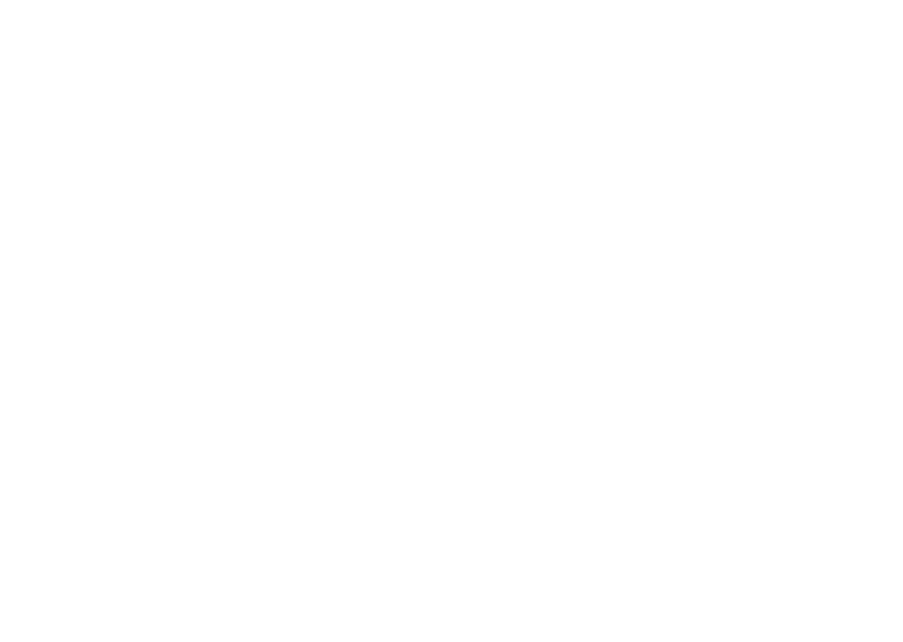
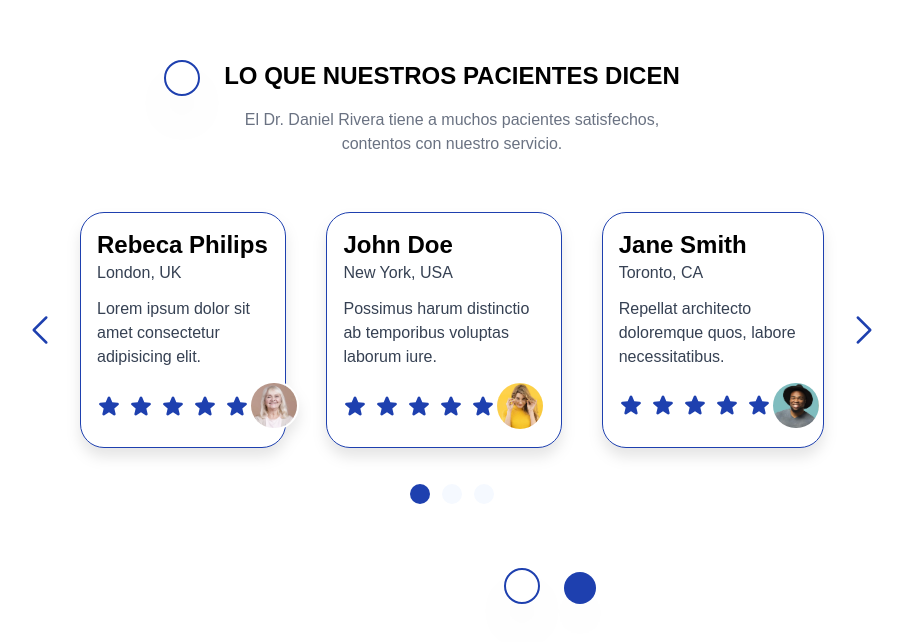
Before and after one commit to DanyRivera/doctor_landing, a Next.js app: page / in a window 1280 px wide. Shown: the part 3634-4276 px from the top of the page, without its empty margins (188-1091 px from the left). Before the commit the page ends 3574 px from the top, so only its background shows below. Built offline with nearby package versions, Linux system fonts and the light colour scheme.

Commit message:
Done: Slider Reviews

```diff
--- /dev/null
+++ b/app/data/reviews.json
@@ -0,0 +1,45 @@
+[
+  {
+    "name": "Rebeca Philips",
+    "location": "London, UK",
+    "text": "Lorem ipsum dolor sit amet consectetur adipisicing elit.",
+    "image": "people1"
+  },
+  {
+    "name": "John Doe",
+    "location": "New York, USA",
+    "text": "Possimus harum distinctio ab temporibus voluptas laborum iure.",
+    "image": "people2"
+  },
+  {
+    "name": "Jane Smith",
+    "location": "Toronto, CA",
+    "text": "Repellat architecto doloremque quos, labore necessitatibus.",
+    "image": "people3"
+  },
+  {
+    "name": "Carlos López",
+    "location": "CDMX, MX",
+    "text": "Quaerat nam nemo nisi. Perspiciatis, eveniet est?",
+    "image": "people4"
+  },
+  {
+    "name": "Alicia Gómez",
+    "location": "Madrid, ES",
+    "text": "Ducimus error temporibus sint beatae sit amet.",
+    "image": "people5"
+  },
+  {
+    "name": "William Johnson",
+    "location": "Berlin, DE",
+    "text": "Veniam debitis fuga accusamus fugiat repellendus.",
+    "image": "people1"
+  },
+
+  {
+    "name": "William Johnson",
+    "location": "Berlin, DE",
+    "text": "Veniam debitis fuga accusamus fugiat repellendus.",
+    "image": "people2"
+  }
+]
--- a/app/page.js
+++ b/app/page.js
@@ -3,6 +3,7 @@
 import Services from "@/components/Services";
 import Skills from "@/components/Skills";
 import Appointment from "@/components/Appointment";
+import Reviews from "@/components/Reviews";
 
 export default function Home() {
   return (
@@ -12,6 +13,7 @@
       <Services />
       <Skills />
       <Appointment />
+      <Reviews />
     </>
   );
 }
--- /dev/null
+++ b/components/Reviews.jsx
@@ -0,0 +1,23 @@
+import Buble from "./ui/buble";
+import Buble2 from "./ui/buble2";
+import Slider from "./ui/Slider";
+
+const Reviews = () => {
+    return (
+        <section className="my-12 md:mt-12 md:mb-80 py-18  md:mx-0">
+            <div className=" flex flex-col gap-4 md:relative md:mx-52 md:h-96 ">
+                <h2 className="text-center font-bold text-2xl uppercase ">Lo que nuestros Pacientes Dicen</h2>
+                <p className="text-center mx-5 text-gray-500 md:w-1/2 md:mx-auto">El Dr. Daniel Rivera tiene a muchos pacientes satisfechos, contentos con nuestro servicio.</p>
+
+                <Slider />
+
+                {/* Bubles Desktop */}
+                <Buble2 className="top-0 left-36 hidden md:block" />
+                <Buble className="-bottom-40 right-72 hidden md:block" />
+                <Buble2 className="-bottom-40 right-86 hidden md:block" />
+            </div>
+        </section>
+    )
+}
+
+export default Reviews
--- /dev/null
+++ b/components/ui/Review.jsx
@@ -0,0 +1,26 @@
+import React from 'react'
+import Image from 'next/image'
+
+const Review = ({name, location, text, image}) => {
+    return (
+        <div className="flex flex-col gap-3 border border-primary rounded-3xl p-4 drop-shadow-xl bg-white group hover:bg-primary hover:text-white transition-colors duration-500">
+            <div>
+                <h3 className="text-2xl font-bold">{name}</h3>
+                <p className="text-gray-700 group-hover:text-white transition-colors duration-500 ">{location}</p>
+            </div>
+            <p className="text-gray-700 group-hover:text-white transition-colors duration-500 ">{text}</p>
+            <div className="flex justify-between items-center">
+                <div className="flex gap-2">
+                    {[0, 1, 2, 3, 4].map((star, index) => (
+                        <svg key={index} xmlns="http://www.w3.org/2000/svg" viewBox="0 0 24 24" fill="currentColor" className="size-6 text-primary group-hover:text-white transition-colors duration-500">
+                            <path fillRule="evenodd" d="M10.788 3.21c.448-1.077 1.976-1.077 2.424 0l2.082 5.006 5.404.434c1.164.093 1.636 1.545.749 2.305l-4.117 3.527 1.257 5.273c.271 1.136-.964 2.033-1.96 1.425L12 18.354 7.373 21.18c-.996.608-2.231-.29-1.96-1.425l1.257-5.273-4.117-3.527c-.887-.76-.415-2.212.749-2.305l5.404-.434 2.082-5.005Z" clipRule="evenodd" />
+                        </svg>
+                    ))}
+                </div>
+                <Image className="rounded-full border-2 border-white" src={`/images/${image}.webp`} width={50} height={50} alt="Persona1" />
+            </div>
+        </div>
+    )
+}
+
+export default Review
--- /dev/null
+++ b/components/ui/Slider.jsx
@@ -0,0 +1,62 @@
+'use client'
+
+import { useState } from "react"
+import Review from "./Review"
+import reviews from "@/app/data/reviews.json";
+
+const Slider = () => {
+
+    const [currentIndex, setCurrentIndex] = useState(0);
+    const itemsPerSection = 3;
+    const totalItems = Math.ceil(reviews.length / itemsPerSection); // Total number of review items
+
+    const nextSlide = () => {
+        setCurrentIndex((prev) => (prev + 1) % totalItems);
+    };
+
+    const prevSlide = () => {
+        setCurrentIndex((prev) => (prev - 1 + totalItems) % totalItems);
+    };
+
+    const goToPage = (index) => {
+        setCurrentIndex(index);
+    };
+
+    const startIndex = currentIndex * itemsPerSection;
+    const visibleReviews = reviews.slice(startIndex, startIndex + itemsPerSection);
+
+    return (
+        <>
+            <div className="flex flex-col md:flex-row gap-5 justify-center items-center mt-10">
+                <button onClick={prevSlide}>
+                    <svg xmlns="http://www.w3.org/2000/svg" viewBox="0 0 24 24" fill="currentColor" className="size-10 text-primary cursor-pointer">
+                        <path fillRule="evenodd" d="M7.72 12.53a.75.75 0 0 1 0-1.06l7.5-7.5a.75.75 0 1 1 1.06 1.06L9.31 12l6.97 6.97a.75.75 0 1 1-1.06 1.06l-7.5-7.5Z" clipRule="evenodd" />
+                    </svg>
+                </button>
+                <div className="m-10 flex flex-col md:flex-row md:justify-center gap-10 contenedor ">
+                    {visibleReviews.map((review, index) => (
+                        <Review key={index} name={review.name} location={review.location} text={review.text} image={review.image} />
+                    ))}
+                </div>
+                <button onClick={nextSlide}>
+                    <svg xmlns="http://www.w3.org/2000/svg" viewBox="0 0 24 24" fill="currentColor" className="size-10 text-primary cursor-pointer">
+                        <path fillRule="evenodd" d="M16.28 11.47a.75.75 0 0 1 0 1.06l-7.5 7.5a.75.75 0 0 1-1.06-1.06L14.69 12 7.72 5.03a.75.75 0 0 1 1.06-1.06l7.5 7.5Z" clipRule="evenodd" />
+                    </svg>
+                </button>
+            </div>
+
+            <div className="flex justify-center gap-3 mt-10 md:mt-5">
+                {Array.from({ length: totalItems }).map((_, index) => (
+                    <button
+                        key={index}
+                        onClick={() => goToPage(index)}
+                        className={`w-5 h-5 rounded-full transition-colors cursor-pointer ${index === currentIndex ? "bg-primary" : "bg-secondary"
+                            }`}
+                    ></button>
+                ))}
+            </div>
+        </>
+    )
+}
+
+export default Slider
```
